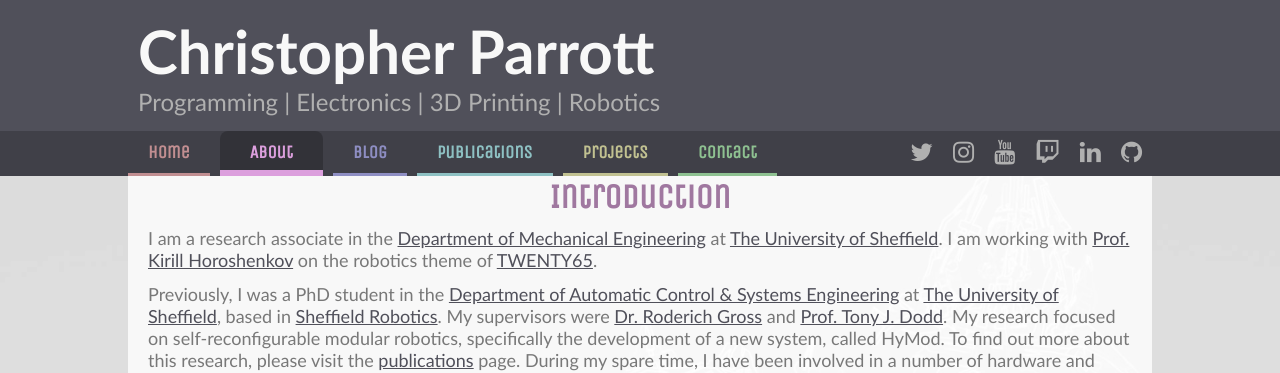
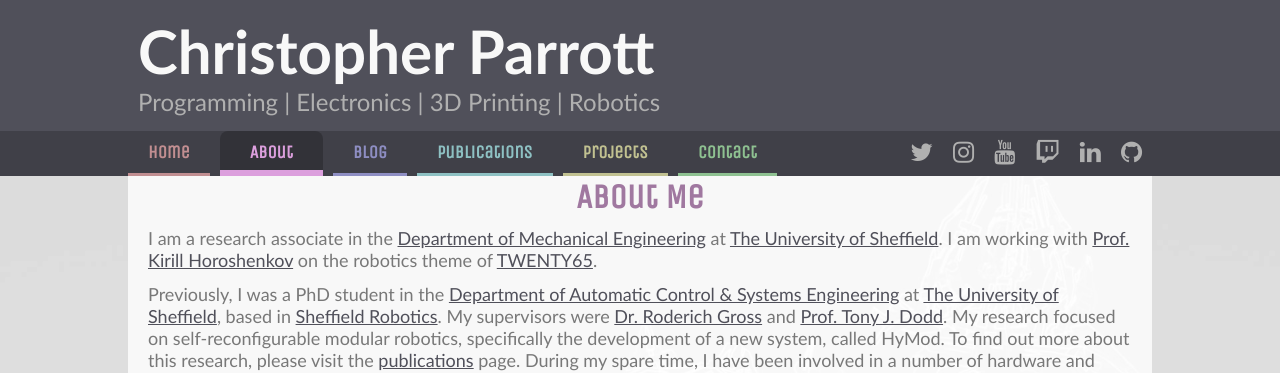
Before and after one commit to christophertmparrott/christophertmparrott.github.io, a Jekyll site: the page built from about.html, in a window 1280 px wide and 900 px high. Shown: the top 373 px of the window. Built offline with Jekyll 4.4.1, drawn with Linux system fonts in a browser that asks for light colours; some web fonts are replaced.

Commit message:
Added titles to each page

```diff
--- a/about.html
+++ b/about.html
@@ -3,8 +3,7 @@ layout: default
 title: About
 description: About Christopher Parrott
 ---
-				<h2>Introduction</h2>
-
+				<h2>About Me</h2>
 				<p>I am a research associate in the <a href="http://www.sheffield.ac.uk/mecheng" target="_blank">Department of Mechanical Engineering</a> at <a href="http://www.sheffield.ac.uk/" target="_blank">The University of Sheffield</a>. I am working with <a href="http://www.sheffield.ac.uk/mecheng/staff/horoshenkov" target="_blank">Prof. Kirill Horoshenkov</a> on the robotics theme of <a href="http://twenty65.ac.uk/" target="_blank">TWENTY65</a>.</p>
 
 				<p>Previously, I was a PhD student in the <a href="http://www.sheffield.ac.uk/acse" target="_blank">Department of Automatic Control & Systems Engineering</a> at <a href="http://www.sheffield.ac.uk/" target="_blank">The University of Sheffield</a>, based in <a href="http://www.sheffieldrobotics.ac.uk/" target="_blank">Sheffield Robotics</a>. My supervisors were <a href="http://www.sheffield.ac.uk/acse/staff/roderich-gross" target="_blank">Dr. Roderich Gross</a> and <a href="https://www.sheffield.ac.uk/acse/staff/tjd" target="_blank">Prof. Tony J. Dodd</a>. My research focused on self-reconfigurable modular robotics, specifically the development of a new system, called HyMod. To find out more about this research, please visit the <a href="publications.html">publications</a> page. During my spare time, I have been involved in a number of hardware and software projects, either by myself or as part of a team. Details of these can be found on the <a class="secC" href="projects.html">projects</a> page. </p>
--- a/bloggg/index.html
+++ b/bloggg/index.html
@@ -30,6 +30,7 @@ The following part removes duplicated tags and invalid tags like blank tag.
 		{% endunless %}
 	{% endif %}
 {% endfor %}
+				<h2>Blog</h2>
 				<!-- post list -->
 			{% for post in paginator.posts %}
 				<div class="preview">
--- a/projects.html
+++ b/projects.html
@@ -3,6 +3,7 @@ layout: default
 title: Projects
 description: Academic and personal website of Christopher Parrott
 ---
+				<h2>Projects</h2>
 				<p>Below is a list of noteworthy personal and group projects that I have been involved in over the past decade. For projects with a degree of on-line presence, the alias of <i>Zodius</i> or <i>ZodiusInfuser</i> is used.</p>
 				<h3>3D Design & Printing (2017 - Present)</h3>
 				<table>
--- a/publications.html
+++ b/publications.html
@@ -3,6 +3,7 @@ layout: default
 title: Publications
 description: Academic and personal website of Christopher Parrott
 ---
+				<h2>Publications</h2>
 				<p>Below is a list of the academic publications that I have been involved in during the course of my PhD.</p>
 				<h3>2018</h3>
 				<ul>
```
